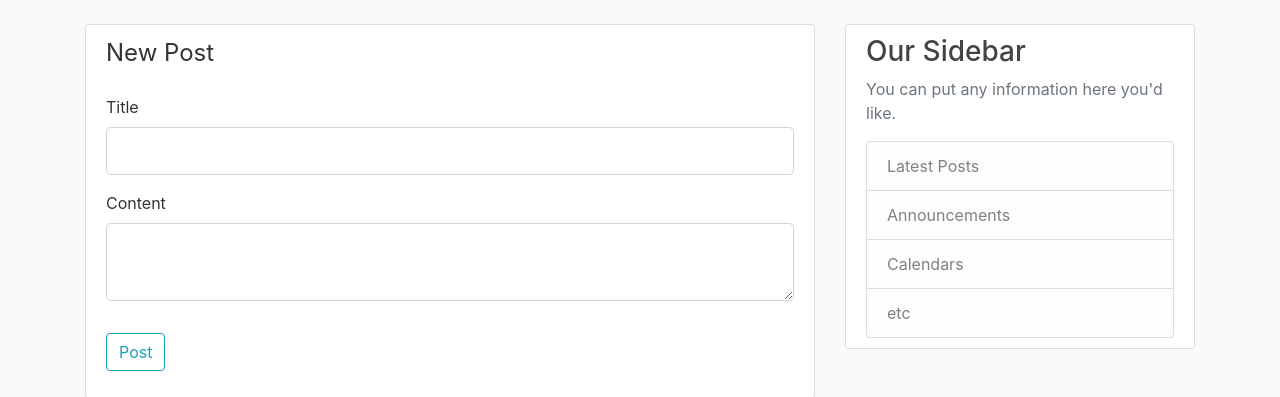
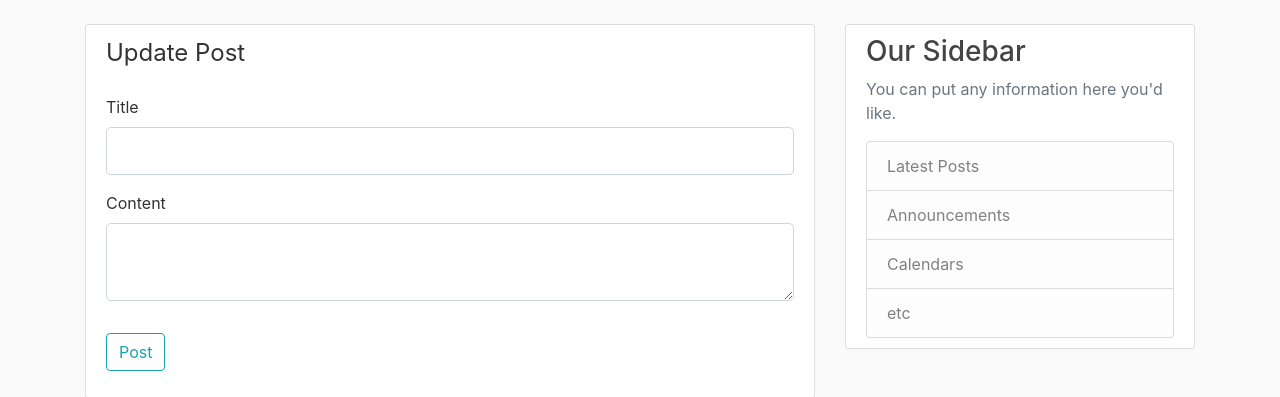
Before and after one commit to osamaaraja/flask-learning, a Flask app: page /post/1/update in a window 1280 px wide. Shown: the part 56-453 px from the top of the page. Run offline with Flask 3, Linux system fonts and the light colour scheme; a user stored in the database is signed in; tables that the repository leaves empty hold one stand-in row (values such as "Sample post"); some libraries are stand-ins or nearby versions.

Commit message:
legend passed as an argument

```diff
--- a/blog_0/templates/create_post.html
+++ b/blog_0/templates/create_post.html
@@ -4,7 +4,7 @@
     <form method="POST" action="">
         {{ form.hidden_tag() }}
         <fieldset class="form-group">
-            <legend class="border_bottom mb-4">New Post</legend>
+            <legend class="border_bottom mb-4">{{ legend }}</legend>
             <div class="form-group">
                 {{ form.title.label(class="form-control-label") }}
                 {% if form.title.errors %}
```
